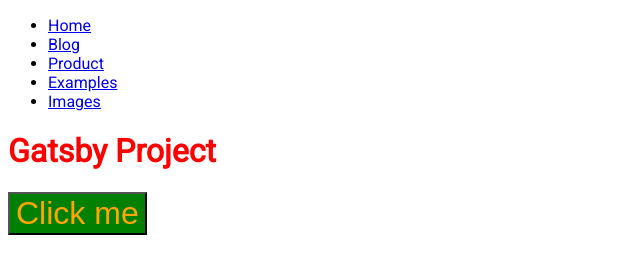
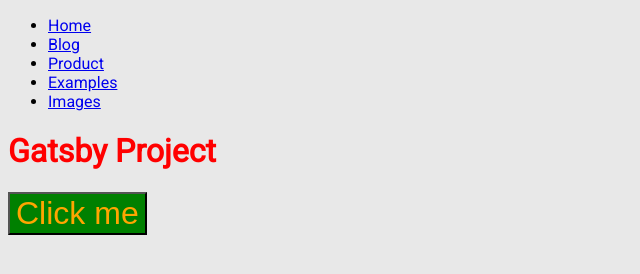
Before and after one commit to sabercyber/gatsby-investigation, a Gatsby site: page / in a window 1280 px wide. Shown: the whole page, without its empty margins (0-640 px from the left). Built offline with nearby package versions, Linux system fonts and the light colour scheme; Gatsby itself is replaced by a stand-in of ours.

Commit message:
changed background to light grey

```diff
--- a/src/components/layout.css
+++ b/src/components/layout.css
@@ -4,6 +4,7 @@
 
 body {
   font-family: "Roboto", sans-serif;
+  background:#E8E8E8;
 }
 
 h1 {
```
